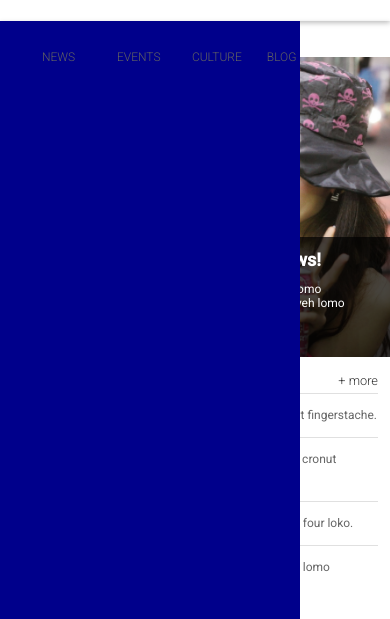
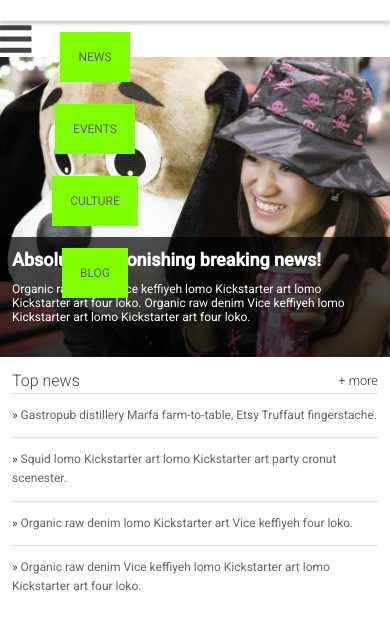
Before and after one commit to AurelieBayre/MWS-nanodegree, a plain HTML site: page 2-4-11/Start/index.html in a window 390 px wide. Both pictures are taken after a click on the link 195 px from the left and 264 px from the top of the page. Shown: the part 225-844 px from the top of the page. Drawn offline with Linux system fonts and the light colour scheme.

Commit message:
feat: hamburger vertical et fonctionnegit add --allgit add --all!

```diff
--- a/2-4-11/Start/index.html
+++ b/2-4-11/Start/index.html
@@ -20,7 +20,7 @@
       </div>
     </header>
 
-    <nav id="slider" class="nav dark-blue">
+    <nav id="slider" class="nav">
       <ul class="nav__list">
         <li class="nav__item"><a href="#">News</a></li>
         <li class="nav__item"><a href="#">Events</a></li>
--- a/2-4-11/Start/main.css
+++ b/2-4-11/Start/main.css
@@ -35,7 +35,6 @@ ul {
   margin: 0;
 }
 
-
 /*
  *
  * Common
@@ -48,7 +47,6 @@ ul {
   color: #333;
   text-decoration: none;
 }
-
 
 /*
  *
@@ -85,7 +83,6 @@ ul {
   color: #212121;
 }
 
-
 /*
  *
  * Top Level Navigation
@@ -93,7 +90,7 @@ ul {
  */
 
 .nav {
-  width: 100%;
+  width: 50%;
   margin-left: auto;
   margin-right: auto;
   flex-wrap: wrap;
@@ -126,25 +123,6 @@ ul {
   color: #212121;
 }
 
-/* add hamburger menu default settings*/
-nav {
-  width: 300px;
-  height: 100%;
-  position: absolute;
-  /* This trasform moves the drawer off canvas. */
-  -webkit-transform: translate(-300px, 0);
-  transform: translate(-300px, 0);
-  /* Optionally, we animate the drawer. */
-  transition: transform 0.3s ease;
-  z-index: 1;
-}
-nav.open {
-  -webkit-transform: translate(0, 0);
-  transform: translate(0, 0);
-  z-index: 1;
-  width: 300px;
-}
-
 /*
  *
  * Main
@@ -164,7 +142,6 @@ main {
  * Content
  *
  */
-
 
 /*
  *
@@ -191,7 +168,6 @@ main {
   color: #fff;
   padding: 1em;
 }
-
 
 /*
  *
@@ -235,7 +211,6 @@ main {
 .top-news__item a:active {
   text-decoration: underline;
 }
-
 
 /*
  *
@@ -337,7 +312,6 @@ main {
   width: 100%;
 }
 
-
 /*
  *
  * Recent News
@@ -374,7 +348,6 @@ main {
   text-decoration: underline;
 }
 
-
 /*
  *
  * Footer
@@ -404,37 +377,55 @@ footer a {
 *
 */
 
-
 .fa-bars {
   display: none;
 }
 
-.dark-blue {
-  background-color: darkblue;
-  color: cornsilk;
-  font-weight: 300;
-}
-
 @media screen and (max-width: 450px) {
-
   .fa-bars {
     display: block;
   }
-
-
+  /* We open the drawer. */
+  /* add hamburger menu default settings*/
+  nav {
+    ;
+    height: 100%;
+    position: absolute;
+    /* This trasform moves the drawer off canvas. */
+    -webkit-transform: translate(-340px, 0);
+    transform: translate(-340px, 0);
+    /* Optionally, we animate the drawer. */
+    transition: transform 0.3s ease;
+    z-index: 1;
+    color: red;
+  }
+  nav.open {
+    -webkit-transform: translate(0, 0);
+    transform: translate(0, 0);
+    z-index: 1;
+    color: orange;
+  }
+  nav.open li {
+    float: left;
+    position: relative;
+    min-width: 190px;
+  }
+  nav a {
+    color: orange;
+    background-color: chartreuse;
+  }
 }
 
+/* If there is enough space (> 800px), we keep the drawer open all the time. */
 
- /* If there is enough space (> 800px), we keep the drawer open all the time. */
- @media (min-width: 800px) {
-
-  /* We open the drawer. */
+@media (min-width: 800px) {
   nav {
-    position:relative;
+    position: relative;
     -webkit-transform: translate(0, 0);
     transform: translate(0, 0);
+    background-color: darkturquoise;
+    height: 4em;
   }
-
   /* We use Flexbox on the parent. */
   body {
     display: -webkit-flex;
@@ -442,26 +433,12 @@ footer a {
     -webkit-flex-flow: row nowrap;
     flex-flow: row nowrap;
   }
-
   main {
     width: 100%;
     /* Flex-grow streches the main content to fill all available space. */
     flex-grow: 1;
-  }
-}
-
-@media screen and (min-width: 800px) {
-  main {
     width: 800px;
     margin-left: auto;
     margin-right: auto;
   }
-  main > #menu:after {
-    content: 'The drawer stays open if width > 600px';
-  }
-  main p, nav p {
-    text-decoration: line-through;
-  }
-
-
 }
```
